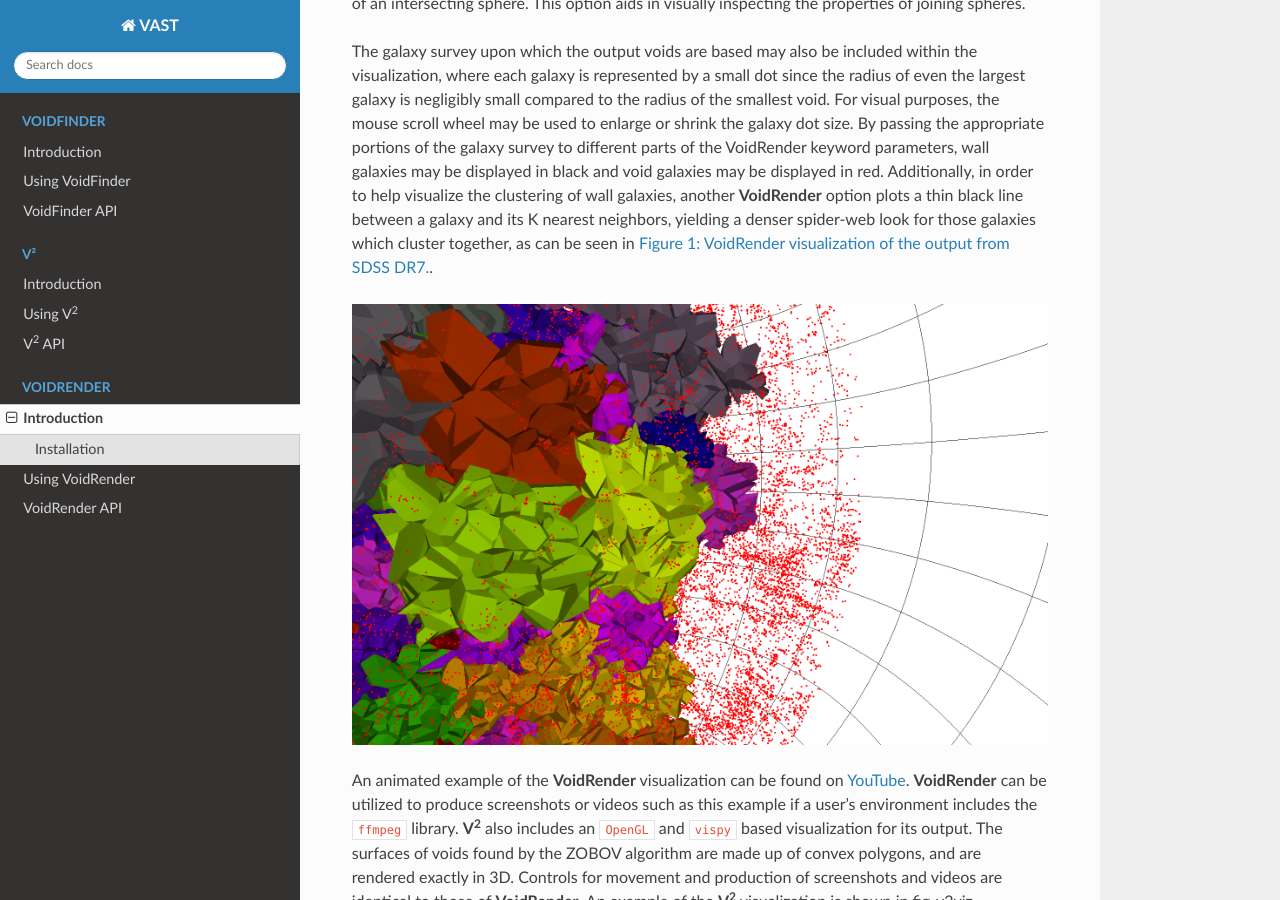
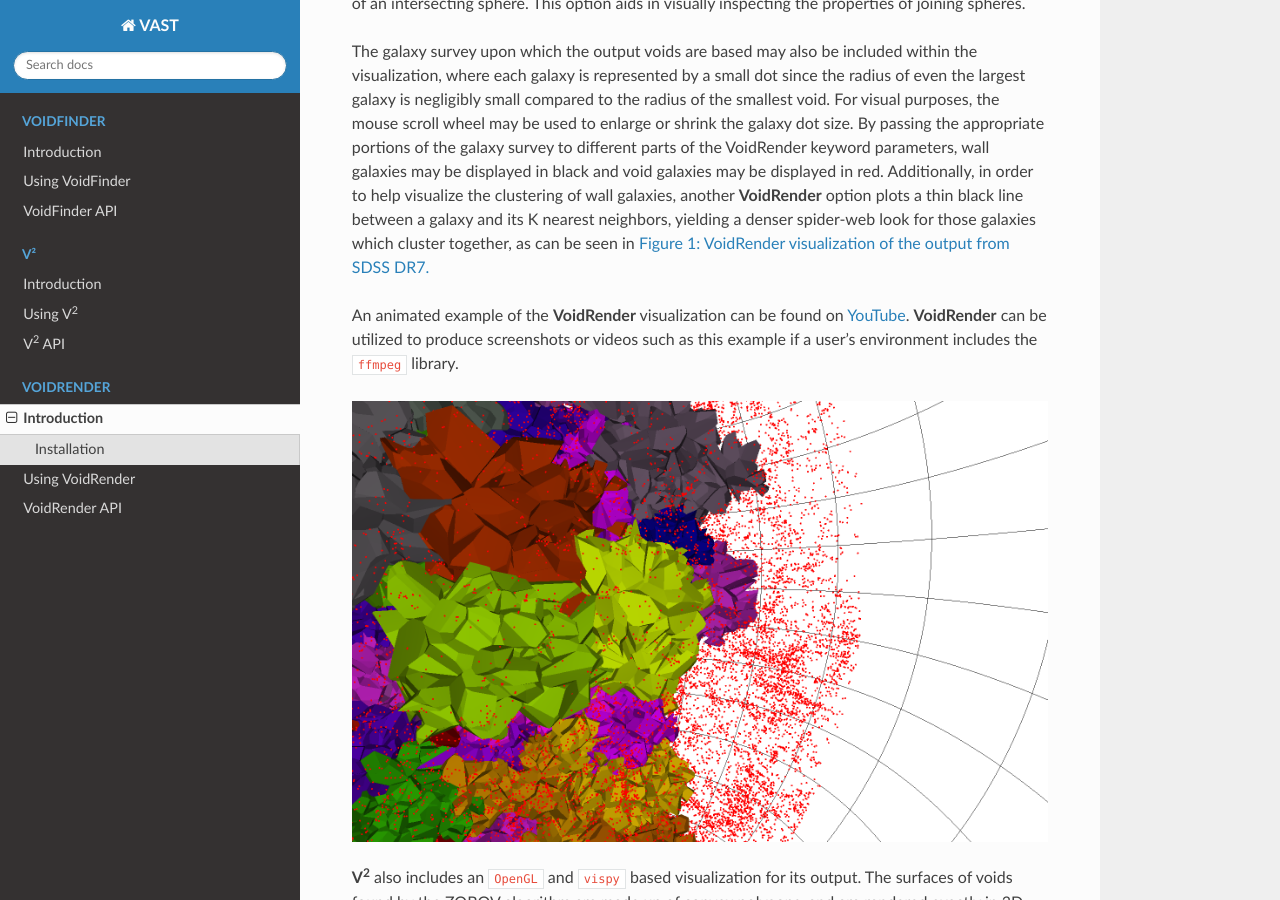
Before and after one commit to DESI-UR/VAST, a Sphinx documentation site: the page built from Documentation/source/VoidRender.rst, in a window 1280 px wide and 900 px high, scrolled down 1005 px. Built offline with Sphinx 7.4.7 and the Read the Docs theme 2.0.0, drawn with Linux system fonts in a browser that asks for light colours.

Commit message:
Fixing greek letter rendering, V2 figure caption

```diff
--- a/Documentation/source/VoidRender_examples.rst
+++ b/Documentation/source/VoidRender_examples.rst
@@ -124,7 +124,7 @@
 
 To change the colors of the voids, set the ``void_hole_color`` keyword in
 **VoidRender**.  To set all voids to a single color, provide a single
-RGB:math:`\alpha` array.  To set different colors for the voids, provide an
+RGB\ :math:`\alpha` array.  To set different colors for the voids, provide an
 array of shape (:math:`N_{voids}`,4), where :math:`N_{voids}` corresponds to the
 number of unique void IDs in the ``holes_group_IDs`` keyword.  The number of
 holes may be different than the number of voids.
@@ -138,7 +138,7 @@
 differently (in **VoidFinder**).
 
 To change the color of the galaxies (or the field galaxies), set the
-``galaxy_color`` keyword of **VoidRender** to a single RGB:math:`{\alpha}`
+``galaxy_color`` keyword of **VoidRender** to a single RGB\ :math:`\alpha`
 array.  If a separate list of wall galaxy coordinates is provided
 (**VoidFinder** only), their display color can be set in a similar manner using
 the ``wall_galaxy_color`` keyword in **VoidRender**.  The lines connecting the
```
Also changed, not shown: Documentation/source/VoidRender.rst (+7 -6 lines).
